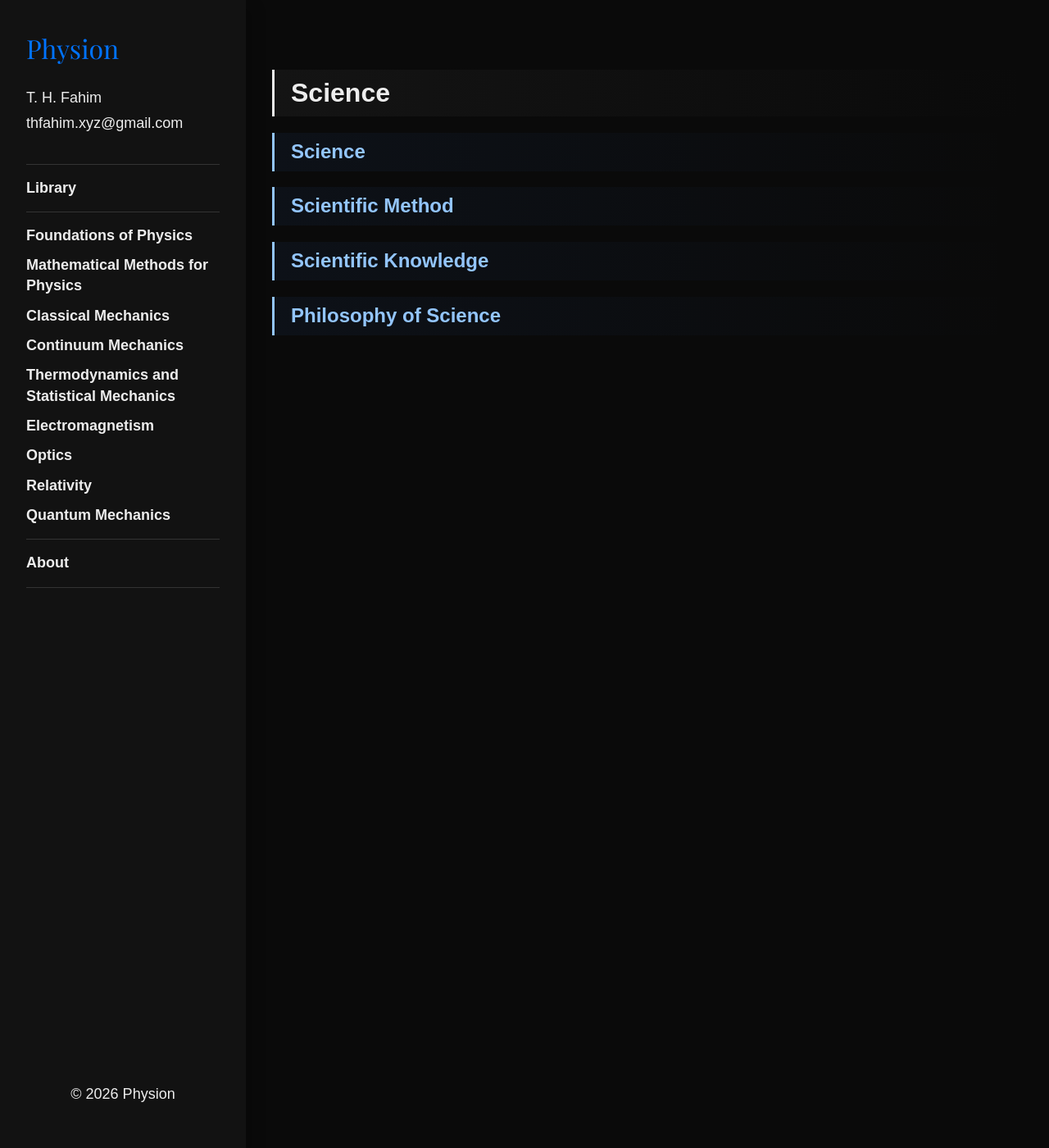
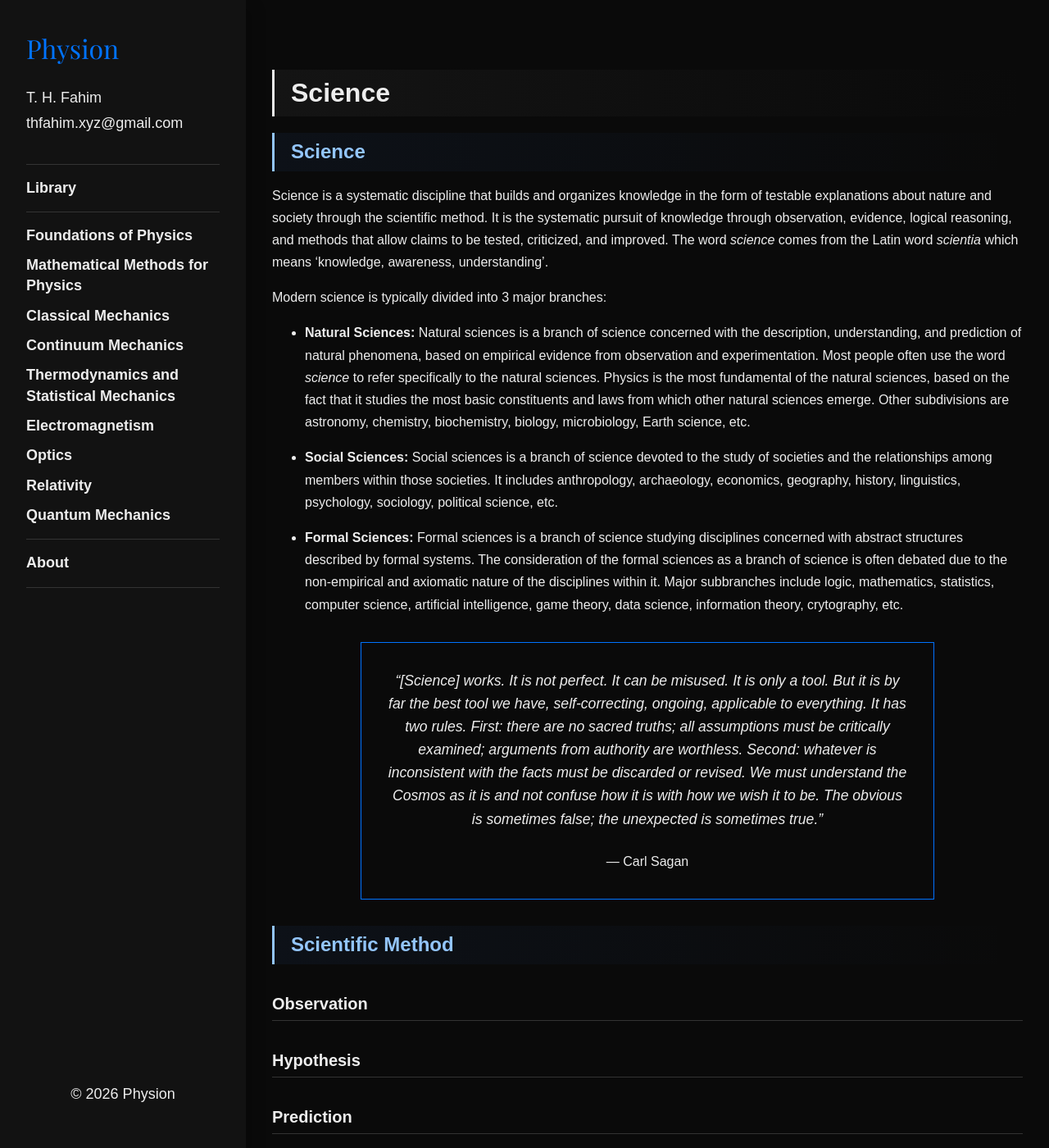
Before and after one commit to thfahim-xyz/physion, a Jekyll site: the page built from books/foundations/foundations01/01.md, in a window 1280 px wide and 1400 px high. Shown: the whole window at 82% size. Built offline with Jekyll 4.4.1, drawn with Linux system fonts in a browser that asks for light colours; some of the changed text lies outside the part shown.

Commit message:
Update Foundations of Physics

```diff
--- a/assets/css/styles.css
+++ b/assets/css/styles.css
@@ -243,6 +243,35 @@ hr {
     border-top: 1px solid var(--border);
 }
 
+/* ===== QUOTES ===== */
+
+blockquote {
+    max-width: 700px;
+    margin: 2rem auto;
+    padding: 2rem;
+    border: 1px solid var(--accent);
+    border-radius: 0px;
+
+    text-align: center;
+    font-style: italic;
+    overflow-wrap: break-word;
+}
+
+blockquote p {
+    margin: 0;
+    font-size: 1.1rem;
+    line-height: 1.6;
+}
+
+blockquote cite {
+    display: block;             /* Put author on a new line */
+    margin-top: 1.5rem;
+    font-style: normal;
+    font-size: 1rem;
+
+    color: var(--text-primary);
+}
+
 /* ===== SITE WORDMARK ===== */
 
 .site__wordmark {
--- a/books/foundations/foundations01/01.md
+++ b/books/foundations/foundations01/01.md
@@ -7,8 +7,96 @@ layout: default
 
 ## Science
 
+Science is a systematic discipline that builds and organizes knowledge in the form of testable explanations about nature and society through the scientific method. It is the systematic pursuit of knowledge through observation, evidence, logical reasoning, and methods that allow claims to be tested, criticized, and improved. The word *science* comes from the Latin word *scientia* which means 'knowledge, awareness, understanding'.
+
+Modern science is typically divided into 3 major branches:
+
+- **Natural Sciences:** Natural sciences is a branch of science concerned with the description, understanding, and prediction of natural phenomena, based on empirical evidence from observation and experimentation. Most people often use the word *science* to refer specifically to the natural sciences. Physics is the most fundamental of the natural sciences, based on the fact that it studies the most basic constituents and laws from which other natural sciences emerge. Other subdivisions are astronomy, chemistry, biochemistry, biology, microbiology, Earth science, etc.
+
+- **Social Sciences:** Social sciences is a branch of science devoted to the study of societies and the relationships among members within those societies. It includes anthropology, archaeology, economics, geography, history, linguistics, psychology, sociology, political science, etc.
+
+- **Formal Sciences:** Formal sciences is a branch of science studying disciplines concerned with abstract structures described by formal systems. The consideration of the formal sciences as a branch of science is often debated due to the non-empirical and axiomatic nature of the disciplines within it. Major subbranches include logic, mathematics, statistics, computer science, artificial intelligence, game theory, data science, information theory, crytography, etc.
+
+<blockquote>
+
+    <p>“[Science] works. It is not perfect. It can be misused. It is only a tool. But it is by far the best tool we have, self-correcting, ongoing, applicable to everything. It has two rules. First: there are no sacred truths; all assumptions must be critically examined; arguments from authority are worthless. Second: whatever is inconsistent with the facts must be discarded or revised. We must understand the Cosmos as it is and not confuse how it is with how we wish it to be. The obvious is sometimes false; the unexpected is sometimes true.”</p>
+
+    <cite>― Carl Sagan</cite>
+
+</blockquote>
+
 ## Scientific Method
+
+### Observation
+
+### Hypothesis
+
+### Prediction
+
+### Experimentation
+
+### Revision
 
 ## Scientific Knowledge
 
 ## Philosophy of Science
+
+### Fallibilism
+
+<blockquote>
+
+    <p>“Ignorance more frequently begets confidence than does knowledge: it is those who know little, not those who know much, who so positively assert that this or that problem will never be solved by science.”</p>
+
+    <cite>― Charles Darwin</cite>
+
+</blockquote>
+
+### Skepticism
+
+<blockquote>
+
+    <p>“The deepest sin against the human mind is to believe things without evidence.”</p>
+
+    <cite>― Thomas Huxley</cite>
+
+</blockquote>
+
+### Naturalism
+
+<blockquote>
+
+    <p>“The cosmos is all that is or ever was or ever will be.”</p>
+
+    <cite>― Carl Sagan</cite>
+
+</blockquote>
+
+### Empiricism
+
+<blockquote>
+
+    <p>“It doesn't matter how beautiful your theory is, it doesn't matter how smart you are. If it doesn't agree with experiment, it's wrong.”</p>
+
+    <cite>― Richard Feynman</cite>
+
+</blockquote>
+
+### Rationalism
+
+<blockquote>
+
+    <p>“The book of nature is written in the language of mathematics.”</p>
+
+    <cite>― Galileo Galilei</cite>
+
+</blockquote>
+
+### Realism
+
+<blockquote>
+
+    <p>“The good thing about science is that it's true whether or not you believe in it.”</p>
+
+    <cite>― Neil deGrasse Tyson</cite>
+
+</blockquote>
```
Also changed, not shown: library.md (+6 -2 lines).
